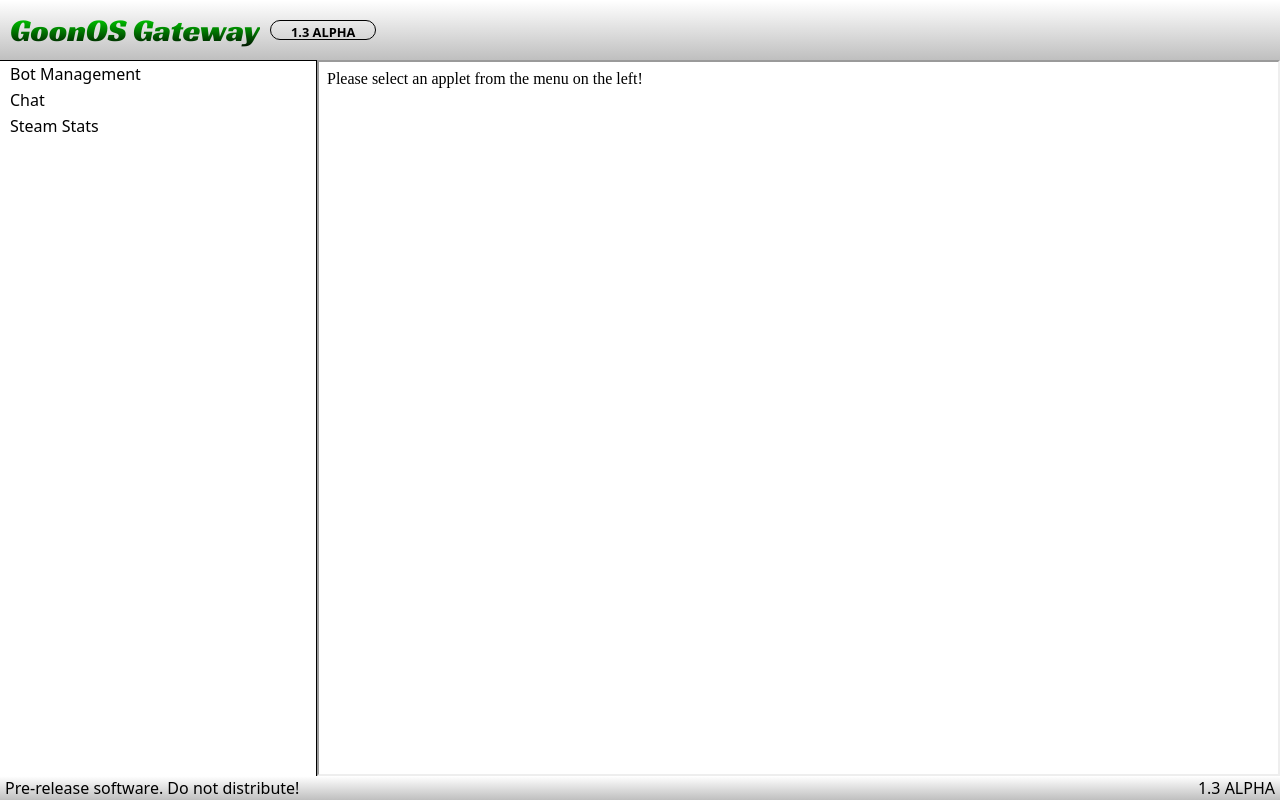
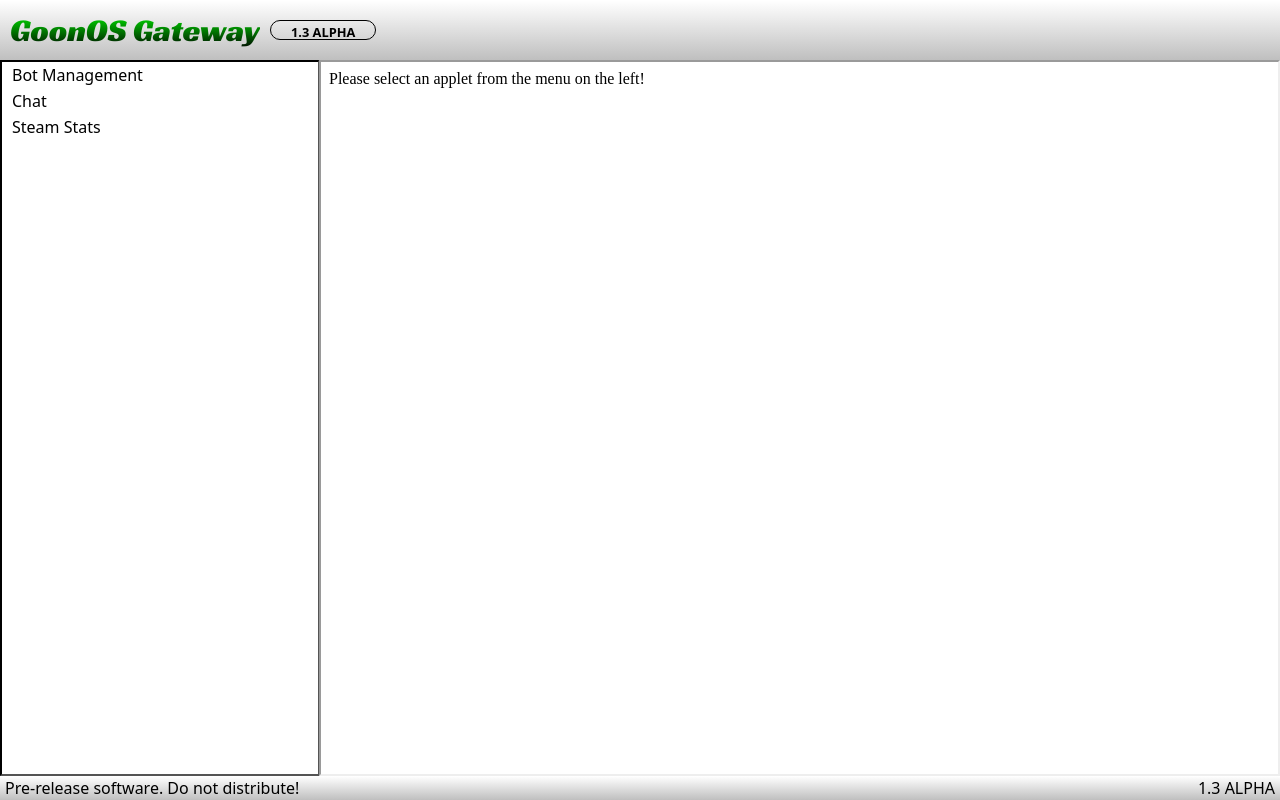
Before and after one commit to offsec64/goonOS, a Flask app: page /goon in a window 1280 px wide. Run offline with Flask 3, Linux system fonts and the light colour scheme.

Commit message:
Minor style changes

```diff
--- a/static/css/goonStyles.css
+++ b/static/css/goonStyles.css
@@ -55,10 +55,10 @@ body{
 #pagelist {
     display: flex;
     flex-direction: column;
-    border-right: 1px solid black;
-    border-top: 1px solid black;
-    border-bottom:1px solid black;
-    height: 100%;
+    border-right: 1px inset black;
+    border-left: 2px inset black;
+    border-top: 2px inset black;
+    border-bottom: 2px inset black;
     width: 33%;
 }
 
```
